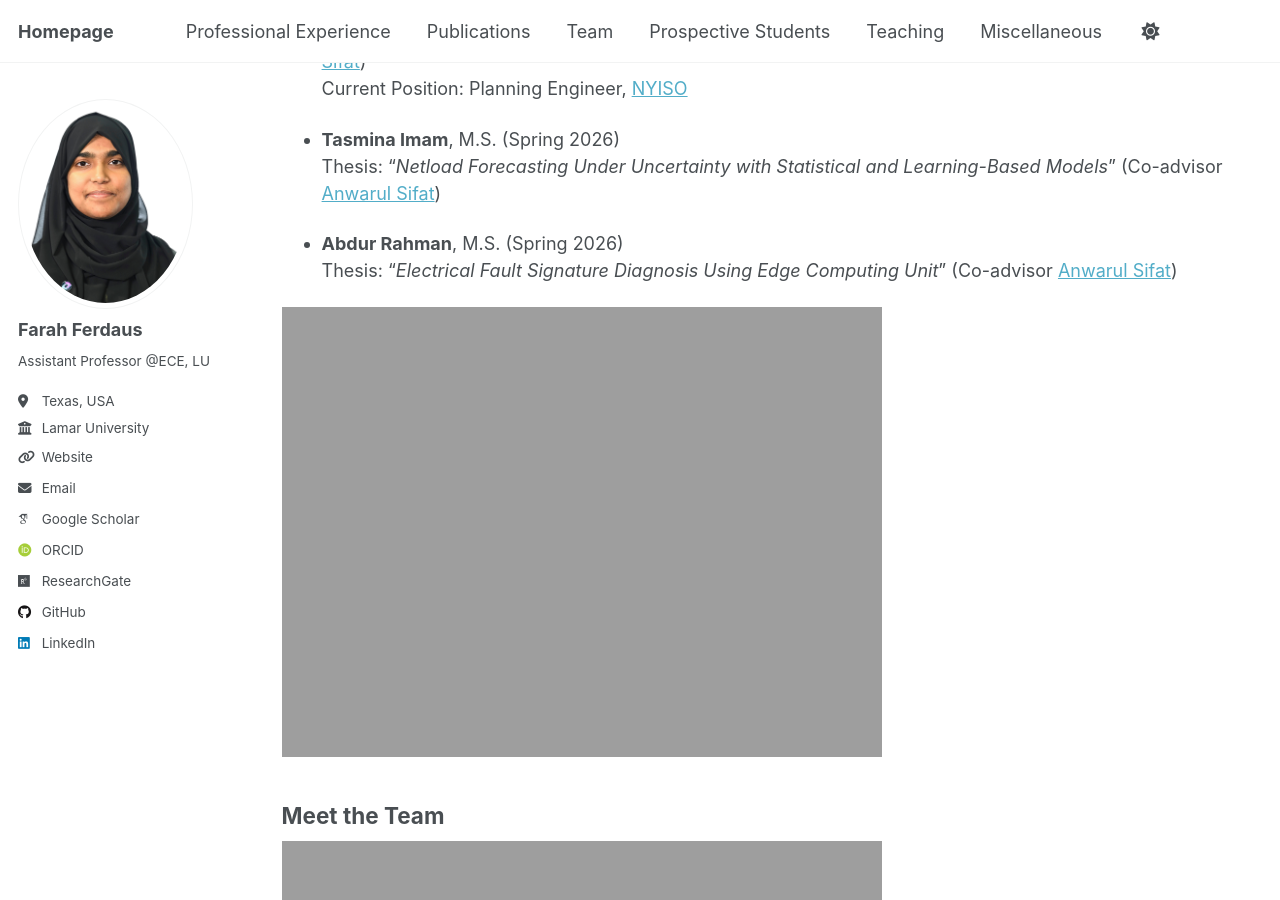
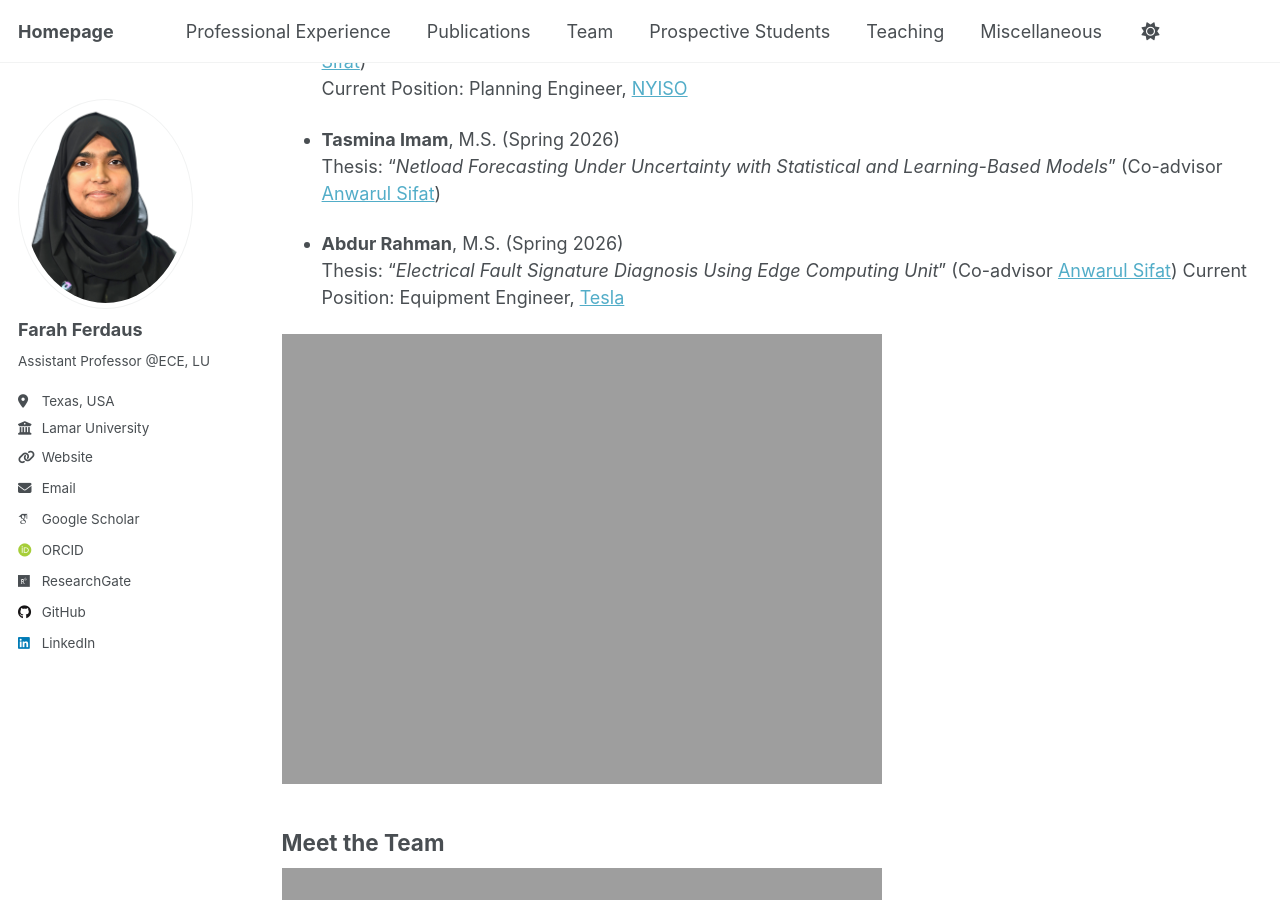
Before and after one commit to fferdaus/fferdaus.github.io, a Jekyll site: the page built from _pages/team.md, in a window 1280 px wide and 900 px high, scrolled down 2600 px. Built offline with Jekyll 4.4.1, drawn with Linux system fonts in a browser that asks for light colours; some web fonts are replaced.

Commit message:
Update team.md

```diff
--- a/_pages/team.md
+++ b/_pages/team.md
@@ -216,6 +216,7 @@ redirect_from:
 
 - **Abdur Rahman**, M.S. (Spring 2026)<br>
   Thesis: "*Electrical Fault Signature Diagnosis Using Edge Computing Unit*"  (Co-advisor [Anwarul Sifat](https://www.linkedin.com/in/aisifat/))
+  Current Position: Equipment Engineer, [Tesla](https://www.tesla.com/)
 
 <!--
 - Md Sultan Mahamud (Co-supervisor [Dr. Anwarul Islam Sifat](https://www.linkedin.com/in/aisifat/)), Planning Engineer at [NYISO](https://www.nyiso.com/about-us).
```
